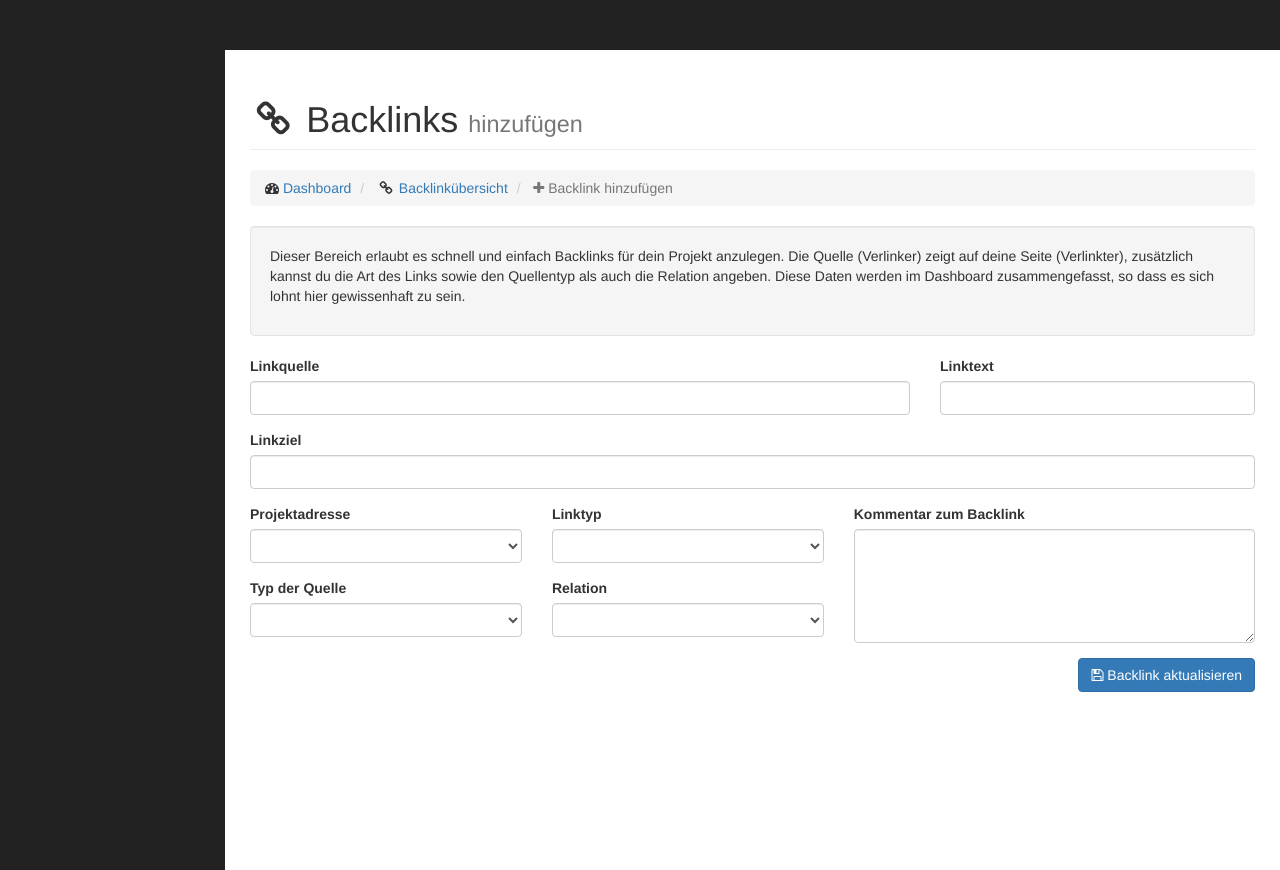
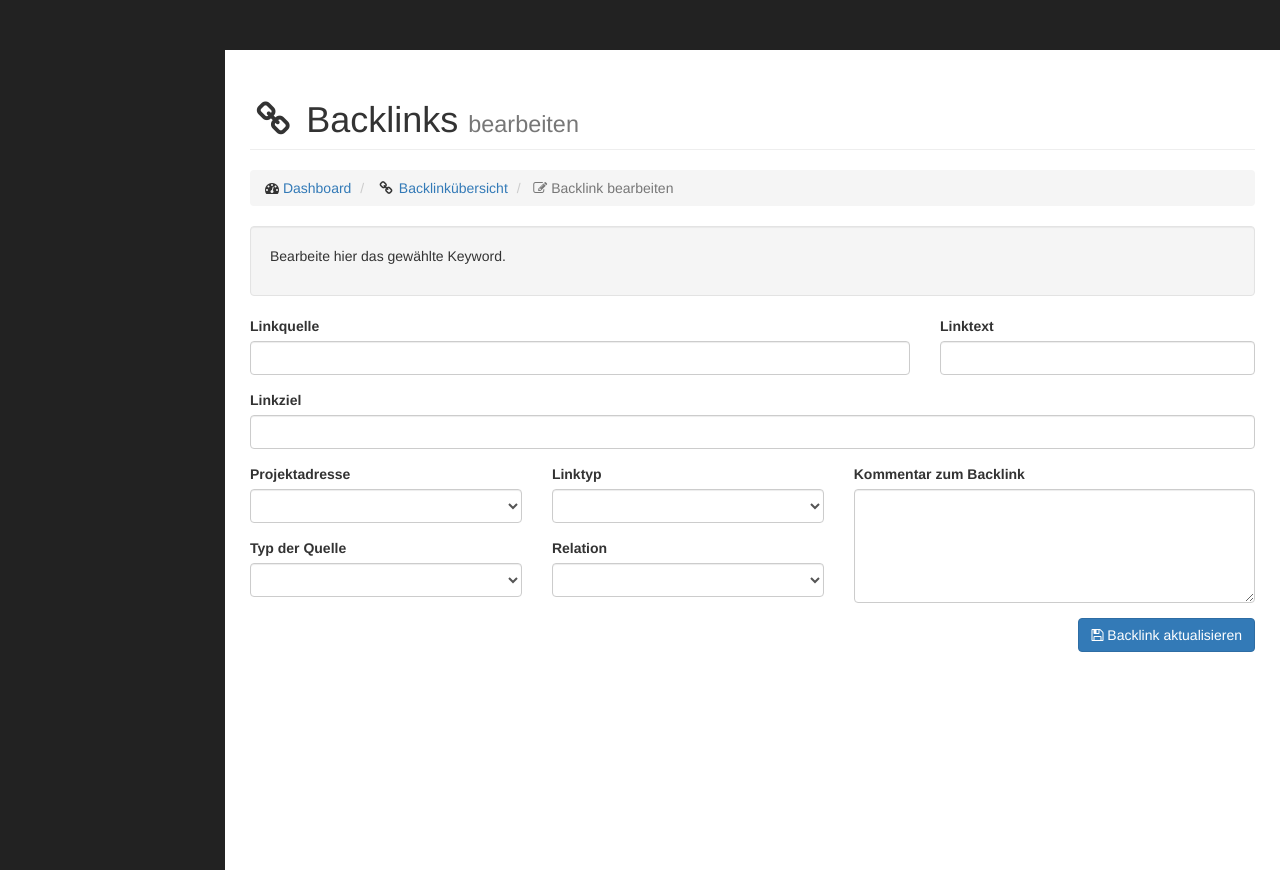
Before and after one commit to zhaomingliang/seotool, a PHP site: template app/templates/backlinks/edit.php in a window 1280 px wide. Run offline with PHP 8.4, Linux system fonts and the light colour scheme; the template is opened without the code that fills it, so the values that code supplies are empty; some libraries are stand-ins or nearby versions.

Commit message:
Version 1.0

```diff
--- a/app/model/Backlinks.php
+++ b/app/model/Backlinks.php
@@ -46,7 +46,7 @@ class Backlinks
             case 'add':
                 $this->additionalData['title'] = 'SEO Tool: Backlink hinzufügen';
                 break;
-            case 'add':
+            case 'edit':
                 $this->additionalData['title'] = 'SEO Tool: Backlink bearbeiten';
                 break;
             default:
--- a/app/templates/backlinks/edit.php
+++ b/app/templates/backlinks/edit.php
@@ -6,7 +6,7 @@
         <div class="row">
             <div class="col-lg-12">
                 <h1 class="page-header">
-                    <i class="fa fa-fw fa-link"></i> Backlinks <small>hinzufügen</small>
+                    <i class="fa fa-fw fa-link"></i> Backlinks <small>bearbeiten</small>
                 </h1>
                 <ol class="breadcrumb">
                     <li>
@@ -16,7 +16,7 @@
                         <i class="fa fa-fw fa-link"></i> <a href="/backlinks/index/">Backlinkübersicht</a>
                     </li>
                     <li class="active">
-                        <i class="fa fa-plus"></i> Backlink hinzufügen
+                        <i class="fa fa-edit"></i> Backlink bearbeiten
                     </li>
                 </ol>
             </div>
@@ -24,7 +24,7 @@
         <!-- /.row -->
 
         <div class="well">
-            <p>Dieser Bereich erlaubt es schnell und einfach Backlinks für dein Projekt anzulegen. Die Quelle (Verlinker) zeigt auf deine Seite (Verlinkter), zusätzlich kannst du die Art des Links sowie den Quellentyp als auch die Relation angeben. Diese Daten werden im Dashboard zusammengefasst, so dass es sich lohnt hier gewissenhaft zu sein.</p>
+            <p>Bearbeite hier das gewählte Keyword.</p>
         </div>
 
         <form role="form" id="backlinkUpdate">
```
